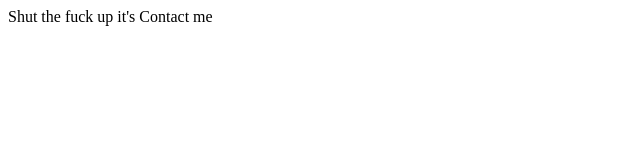
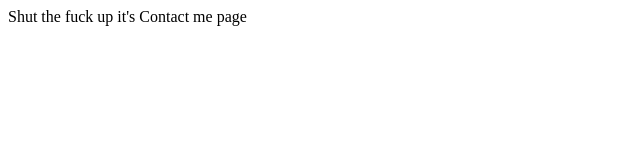
Before and after one commit to asantesylvesterkwame/basic-informational-site, a plain HTML site: page contact-me.html in a window 1280 px wide. Shown: the full height of the page, 0-640 px from the left. Drawn offline with Linux system fonts and the light colour scheme.

Commit message:
updated the content there

```diff
--- a/contact-me.html
+++ b/contact-me.html
@@ -7,6 +7,6 @@
     <title>Document</title>
 </head>
 <body>
-    Shut the  fuck up it's Contact me
+    Shut the  fuck up it's Contact me page
 </body>
 </html>
```
